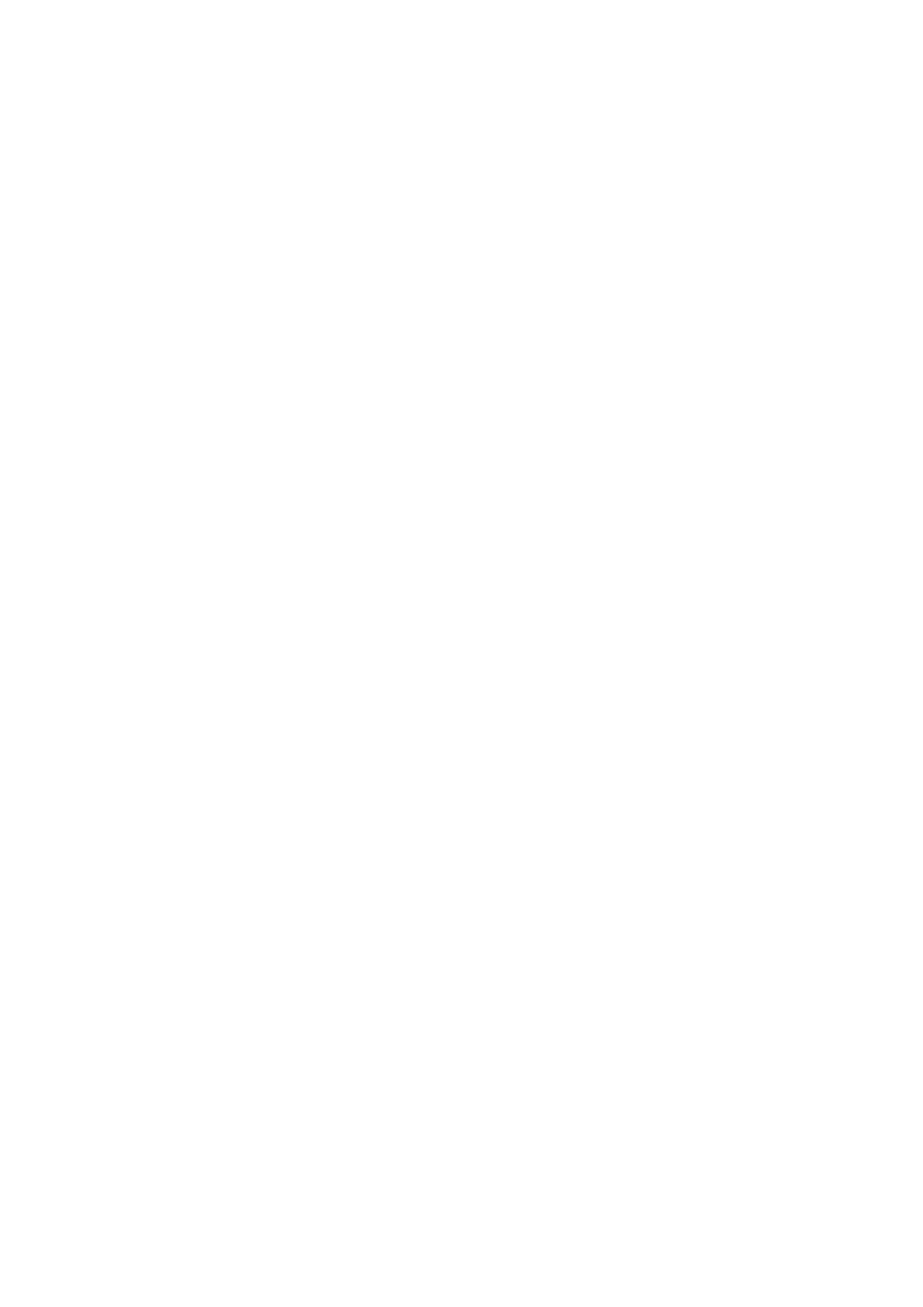
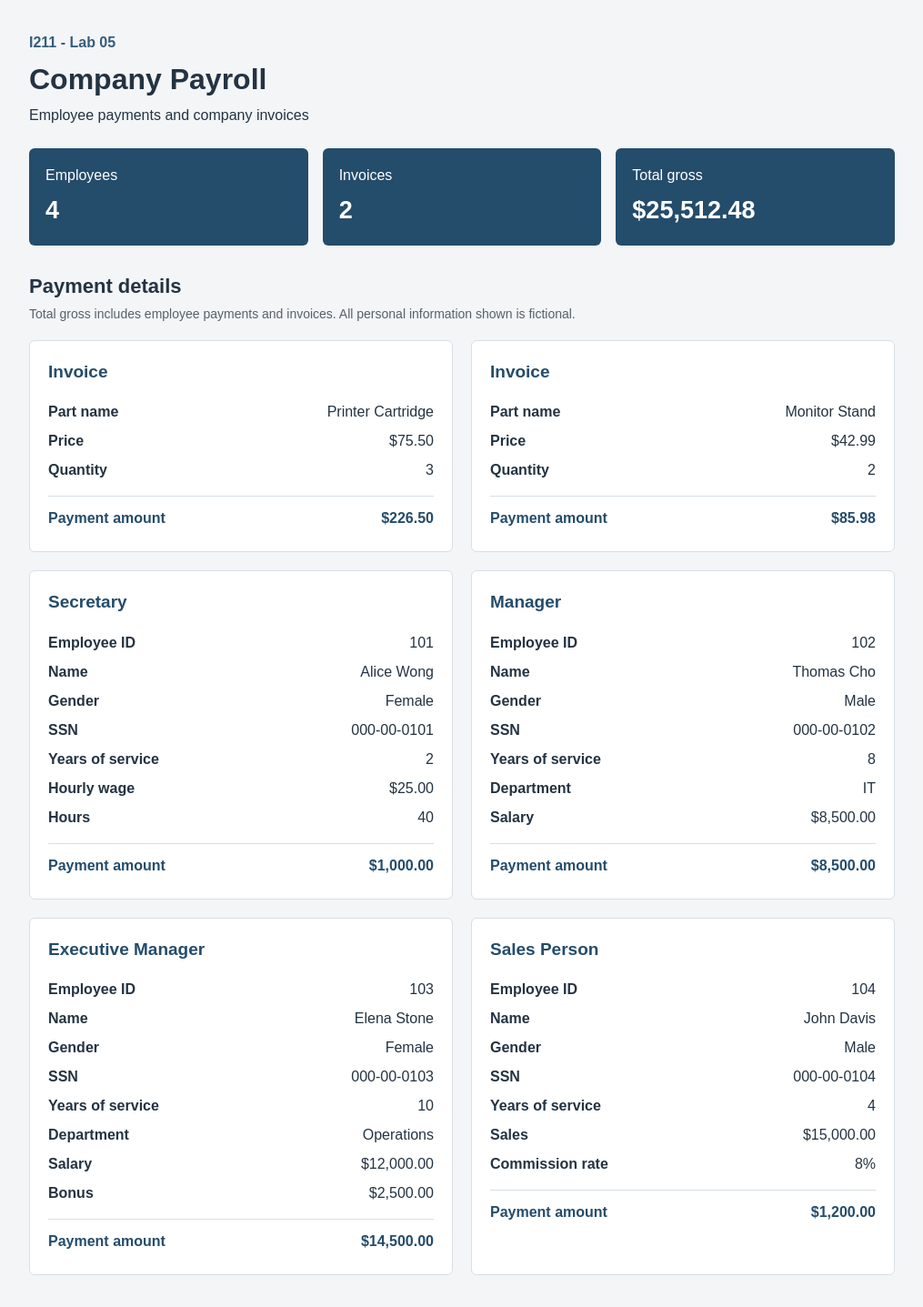
Before and after one commit to llallas/lab05, a Flask app: page / in a window 1280 px wide. Before the commit the part shown is empty. Shown: the whole page at 91% size, without its empty margins (132-1147 px from the left). Before the commit the page ends 800 px from the top, so only its background shows below. Run offline with Flask 3, Linux system fonts and the light colour scheme.

Commit message:
Update payroll.html

```diff
--- a/templates/payroll.html
+++ b/templates/payroll.html
@@ -2,9 +2,134 @@
 <html lang="en">
 <head>
     <meta charset="UTF-8">
-    <title>Title</title>
+    <meta name="viewport" content="width=device-width, initial-scale=1.0">
+    <title>Company Payroll</title>
+    <link rel="stylesheet"
+          href="{{ url_for('static', filename='main.css') }}">
 </head>
 <body>
+    <main>
+        <header>
+            <p class="course">I211 - Lab 05</p>
+            <h1>Company Payroll</h1>
+            <p>Employee payments and company invoices</p>
+        </header>
 
+        <section class="summary">
+            <div>
+                <span>Employees</span>
+                <strong>{{ employee_count }}</strong>
+            </div>
+            <div>
+                <span>Invoices</span>
+                <strong>{{ invoice_count }}</strong>
+            </div>
+            <div>
+                <span>Total gross</span>
+                <strong>${{ "{:,.2f}".format(total_gross) }}</strong>
+            </div>
+        </section>
+
+        <h2>Payment details</h2>
+        <p class="note">
+            Total gross includes employee payments and invoices.
+            All personal information shown is fictional.
+        </p>
+
+        <div class="records">
+            {% for item in payables %}
+            <article class="record">
+                <h3>{{ item.type }}</h3>
+
+                <dl>
+                    {% if item.type == "Invoice" %}
+                    <div>
+                        <dt>Part name</dt>
+                        <dd>{{ item.part_name }}</dd>
+                    </div>
+                    <div>
+                        <dt>Price</dt>
+                        <dd>${{ "{:,.2f}".format(item.price) }}</dd>
+                    </div>
+                    <div>
+                        <dt>Quantity</dt>
+                        <dd>{{ item.quantity }}</dd>
+                    </div>
+
+                    {% else %}
+                    <div>
+                        <dt>Employee ID</dt>
+                        <dd>{{ item.emp_id }}</dd>
+                    </div>
+                    <div>
+                        <dt>Name</dt>
+                        <dd>{{ item.first_name }} {{ item.last_name }}</dd>
+                    </div>
+                    <div>
+                        <dt>Gender</dt>
+                        <dd>{{ item.gender }}</dd>
+                    </div>
+                    <div>
+                        <dt>SSN</dt>
+                        <dd>{{ item.ssn }}</dd>
+                    </div>
+                    <div>
+                        <dt>Years of service</dt>
+                        <dd>{{ item.years_of_service }}</dd>
+                    </div>
+
+                    {% if item.type == "Secretary" %}
+                    <div>
+                        <dt>Hourly wage</dt>
+                        <dd>${{ "{:,.2f}".format(item.wage) }}</dd>
+                    </div>
+                    <div>
+                        <dt>Hours</dt>
+                        <dd>{{ item.hours }}</dd>
+                    </div>
+                    {% endif %}
+
+                    {% if item.type == "Manager"
+                          or item.type == "Executive Manager" %}
+                    <div>
+                        <dt>Department</dt>
+                        <dd>{{ item.department }}</dd>
+                    </div>
+                    <div>
+                        <dt>Salary</dt>
+                        <dd>${{ "{:,.2f}".format(item.salary) }}</dd>
+                    </div>
+                    {% endif %}
+
+                    {% if item.type == "Executive Manager" %}
+                    <div>
+                        <dt>Bonus</dt>
+                        <dd>${{ "{:,.2f}".format(item.bonus) }}</dd>
+                    </div>
+                    {% endif %}
+
+                    {% if item.type == "Sales Person" %}
+                    <div>
+                        <dt>Sales</dt>
+                        <dd>${{ "{:,.2f}".format(item.sales) }}</dd>
+                    </div>
+                    <div>
+                        <dt>Commission rate</dt>
+                        <dd>
+                            {{ "{:g}".format(item.commission_rate * 100) }}%
+                        </dd>
+                    </div>
+                    {% endif %}
+                    {% endif %}
+
+                    <div class="payment">
+                        <dt>Payment amount</dt>
+                        <dd>${{ "{:,.2f}".format(item.payment) }}</dd>
+                    </div>
+                </dl>
+            </article>
+            {% endfor %}
+        </div>
+    </main>
 </body>
 </html>
```
